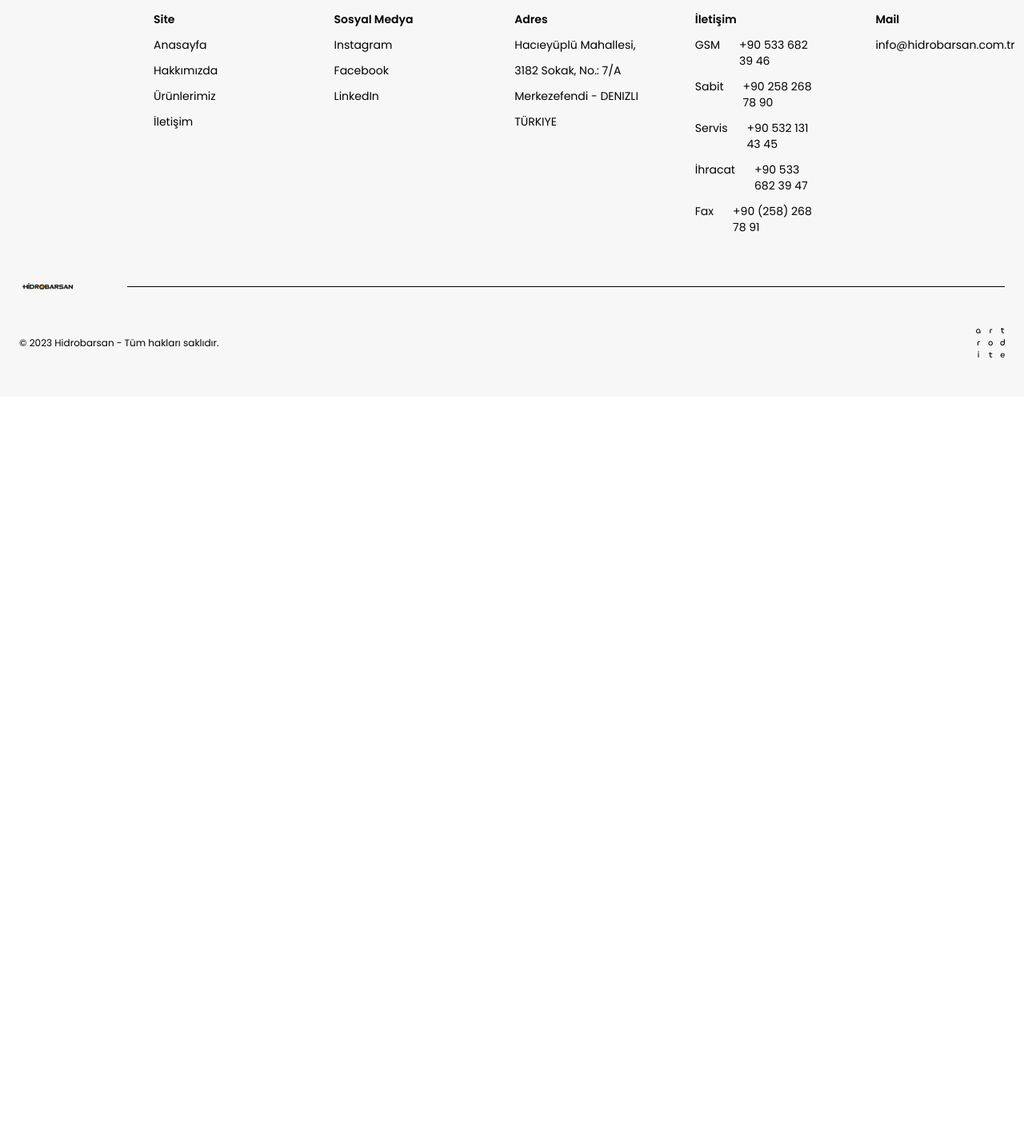
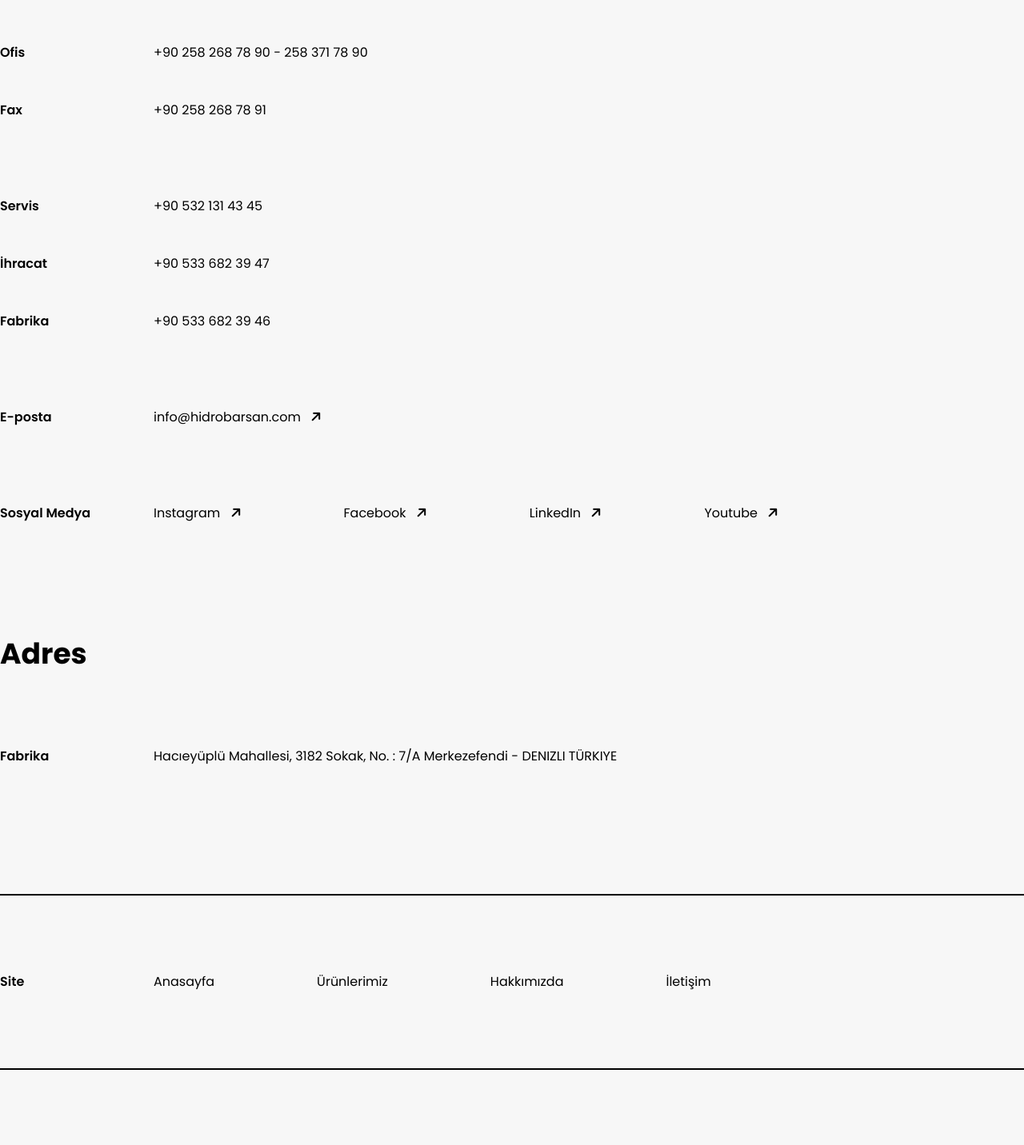
Before and after one commit to artrodite/hidrobarsan-website, a Vue app: page / in a window 1280 px wide. Shown: the part 2440-3872 px from the top of the page at 80% size. Before the commit the page ends 2936 px from the top, so only its background shows below. Built offline with nearby package versions, Linux system fonts and the light colour scheme; what @tresjs/core would draw is missing.

Commit message:
update():: footer

```diff
--- a/public/index.html
+++ b/public/index.html
@@ -6,6 +6,7 @@
     <meta content="width=device-width,initial-scale=1.0" name="viewport">
     <link href="/favicon/favicon.ico" rel="icon">
     <title>Hidrobarsan</title>
+    <script crossorigin="anonymous" src="https://kit.fontawesome.com/160edd8076.js"></script>
 </head>
 <body>
 <noscript>
@@ -15,6 +16,5 @@
 <div id="app"></div>
 <!-- built files will be auto injected -->
 <!--<script src="https://unpkg.com/flowbite@1.5.1/dist/flowbite.js"></script>-->
-<script crossorigin="anonymous" src="https://kit.fontawesome.com/160edd8076.js"></script>
 </body>
 </html>
--- a/src/components/Footer.vue
+++ b/src/components/Footer.vue
@@ -1,111 +1,159 @@
 <template>
-    <footer class="bg-[#F7F7F7] w-full mt-12">
-        <div class="container mx-auto">
-            <div class="hidden md:grid py-12 px-6 md:pt-24 md:pl-48  justify-items-between text-sm grid-cols-1 md:grid-cols-3 lg:grid-cols-5 gap-16">
+    <footer class="bg-[#F7F7F7] container px-6 md:px-0 mx-auto mt-12">
+        <div>
+            <h1 class="font-bold text-4xl mb-24">İletişim Bilgilerimiz</h1>
             <ul>
-                    <li class="font-semibold"> Site</li>
-                    <li>
-                        <router-link
-                                to="/">Anasayfa
-                        </router-link>
+                <li class="flex mb-12">
+                    <div class="w-24 md:w-48 font-semibold">
+                        Ofis
+                    </div>
+                    <div>
+                        <a href="tel:902582687890" class="link-hover-animation">
+                            +90 258 268 78 90
+                        </a>
+                        -
+                        <a href="tel:902583717890" class="link-hover-animation">
+                            258 371 78 90
+                        </a>
+                    </div>
                 </li>
-                    <li>
-                        <router-link
-                                to="/hakkimizda">Hakkımızda
-                        </router-link>
+                <li class="flex mb-24">
+                    <div class="w-24 md:w-48 font-semibold">
+                        Fax
+                    </div>
+                    <div>
+                        <a href="tel:902582687891" class="link-hover-animation">
+                            +90 258 268 78 91
+                        </a>
+                    </div>
                 </li>
-                    <li>
-                        <router-link
-                                to="/urunlerimiz">Ürünlerimiz
-                        </router-link>
+                <li class="flex mb-12">
+                    <div class="w-24 md:w-48 font-semibold">
+                        Servis
+                    </div>
+                    <div>
+                        <a href="tel:905321314345" class="link-hover-animation">
+                            +90 532 131 43 45
+                        </a>
+                    </div>
                 </li>
-                    <li>
-                        <router-link
-                                to="/iletisim">İletişim
-                        </router-link>
+                <li class="flex mb-12">
+                    <div class="w-24 md:w-48 font-semibold">
+                        İhracat
+                    </div>
+                    <div>
+                        <a href="tel:905336823947" class="link-hover-animation">
+                            +90 533 682 39 47
+                        </a>
+                    </div>
+                </li>
+                <li class="flex mb-24">
+                    <div class="w-24 md:w-48 font-semibold">
+                        Fabrika
+                    </div>
+                    <div>
+                        <a href="tel:905336823946" class="link-hover-animation">
+                            +90 533 682 39 46
+                        </a>
+                    </div>
+                </li>
+                <li class="flex mb-24">
+                    <div class="w-24 md:w-48 font-semibold">
+                        E-posta
+                    </div>
+                    <a href="mailto:info@hidrobarsan.com" target="_blank" class="link-hover-animation">
+                        info@hidrobarsan.com  <i class="ml-2 fa fa-arrow-right" style="transform: rotate(-45deg)"/>
+                    </a>
+                </li>
+                <li class="flex flex-col md:flex-row mb-12">
+                    <div class="w-32 md:w-48 mb-4 md:mb-0 font-semibold">
+                        Sosyal Medya
+                    </div>
+                    <div class="grid grid-cols-2 gap-4 md:flex md:gap-32">
+                        <a href="https://www.instagram.com/hidrobarsanmakina/" target="_blank"
+                           class="link-hover-animation">
+                            Instagram <i class="ml-2 fa fa-arrow-right" style="transform: rotate(-45deg)"/>
+                        </a>
+                        <a href="https://www.facebook.com/people/Hidrobarsan-Mermer-Makinalar%C4%B1/100063876920005/"
+                           target="_blank" class="link-hover-animation">
+                            Facebook <i class="ml-2 fa fa-arrow-right" style="transform: rotate(-45deg)"/>
+                        </a>
+                        <a href="https://www.linkedin.com/company/hidrobarsan-mermer-makinalar%C4%B1" target="_blank"
+                           class="link-hover-animation">
+                            LinkedIn <i class="ml-2 fa fa-arrow-right" style="transform: rotate(-45deg)"/>
+                        </a>
+                        <a href="https://www.youtube.com/@Hidrobarsanmakinalari" target="_blank"
+                           class="link-hover-animation">
+                            Youtube <i class="ml-2 fa fa-arrow-right" style="transform: rotate(-45deg)"/>
+                        </a>
+                    </div>
                 </li>
             </ul>
-                <!---->
+        </div>
+        <div class="py-24">
+            <h1 class="font-bold text-4xl mb-24">Adres</h1>
             <ul>
-                    <li class="font-semibold"> Sosyal Medya</li>
-                    <li><a href="https://www.instagram.com/hidrobarsanmakina/" target="_blank">Instagram </a></li>
-                    <li><a href="https://www.facebook.com/people/Hidrobarsan-Mermer-Makinalar%C4%B1/100063876920005/"
-                           target="_blank">Facebook </a></li>
-                    <li><a href="https://www.linkedin.com/company/hidrobarsan-mermer-makinalar%C4%B1" target="_blank">LinkedIn </a>
+                <li class="flex flex-col md:flex-row mb-12">
+                    <div class="w-24 md:w-48 mb-4 md:md-0 font-semibold">
+                        Fabrika
+                    </div>
+                    <div>
+                        Hacıeyüplü Mahallesi, 3182 Sokak, No. : 7/A Merkezefendi - DENIZLI TÜRKIYE
+                    </div>
                 </li>
             </ul>
-                <!---->
+        </div>
+        <div class="divider w-full h-0.5 bg-black"></div>
+        <div class="py-24">
             <ul>
-                    <li class="font-semibold">Adres</li>
-                    <li>Hacıeyüplü Mahallesi,</li>
-                    <li>3182 Sokak, No.: 7/A</li>
-                    <li>Merkezefendi - DENIZLI</li>
-                    <li>TÜRKIYE</li>
-                </ul>
-                <!---->
-                <ul class="mr-2">
-                    <li class="font-semibold"> İletişim</li>
-                    <li class="flex justify-between">
-                        <span class="me-6"> GSM </span>
-                        <span> +90 533 682 39 46 </span>
-                    </li>
-                    <li class="flex justify-between">
-                        <span class="me-6"> Sabit </span>
-                        <span> +90 258 268 78 90 </span>
-                    </li>
-                    <li class="flex justify-between">
-                        <span class="me-6"> Servis </span>
-                        <span> +90 532 131 43 45 </span>
-                    </li>
-                    <li class="flex justify-between">
-                        <span class="me-6"> İhracat </span>
-                        <span> +90 533 682 39 47 </span>
-                    </li>
-                    <li class="flex justify-between">
-                        <span class="me-6"> Fax </span>
-                        <span> +90 (258) 268 78 91 </span>
+                <li class="flex flex-col md:flex-row">
+                    <div class="w-24 mb-4 md:mb-0 md:w-48 font-semibold">
+                        Site
+                    </div>
+                    <div class="grid grid-cols-2 gap-4 md:flex md:gap-32">
+                        <router-link to="/" class="link-hover-animation">
+                            Anasayfa
+                        </router-link>
+                        <router-link to="/urunlerimiz" class="link-hover-animation">
+                            Ürünlerimiz
+                        </router-link>
+                        <router-link to="/hakkimizda" class="link-hover-animation">
+                            Hakkımızda
+                        </router-link>
+                        <router-link to="/iletisim" class="link-hover-animation">
+                            İletişim
+                        </router-link>
+                    </div>
                 </li>
             </ul>
-                <!---->
-                <ul>
-                    <li class="font-semibold">Mail</li>
-                    <li><a href="mailto:info@hidrobarsan.com.tr" target="_blank">info@hidrobarsan.com.tr</a></li>
-                </ul>
-
-
         </div>
-            <mobile-footer-contact class="block md:hidden"/>
-            <div data-aos="flip-up" data-aos-duration="1500">
-                <div class="px-6 flex items-center">
-                    <div class="w-20 me-16">
-                        <img alt="logo" src="@/assets/logo.png">
-                    </div>
-                    <div class="w-full border-t border-black"></div>
-                </div>
-                <div class="px-6 py-12 flex items-center justify-between">
-                    <div class="text-xs order-2 md:order-1">© 2023 Hidrobarsan - Tüm hakları saklıdır.</div>
-                    <a class="order-1 md:order-2" href="https://artrodite.com" target="_blank">
-                        <img alt="artrodite" src="@/assets/artrodite-logo.svg">
+        <div class="divider w-full h-0.5 bg-black"></div>
+        <div class="grid grid-cols-2 py-24 md:flex items-center justify-between">
+            <router-link to="/">
+                <img src="@/assets/logo.png" alt="logo" class="w-40">
+            </router-link>
+            <a href="https://artrodite.com" target="_blank"
+               class="order-3 col-span-2 md:order-2 flex justify-center mt-12 md:mt-0 md:block">
+                <img src="@/assets/artrodite-logo.svg" alt="artrodite" class="">
             </a>
-                </div>
+            <div class="text-sm text-right md:text-center">
+                © 2023 Hidrobarsan <br class="md:hidden"> Tüm Hakları Saklıdır
             </div>
         </div>
     </footer>
 </template>
 
 <script>
-import MobileFooterContact from "@/components/FooterPartials/MobileFooterContact.vue";
-
 export default {
     name: "Footer",
-    components: {MobileFooterContact}
+    components: {}
 }
 </script>
 
 <style scoped>
 
-li {
-    margin-bottom: 12px;
-}
+/*li {*/
+/*    margin-bottom: 30px;*/
+/*}*/
 
 </style>
```
Also changed, not shown: 1 other file (tests, documents, lock files or other folders). Lines whose indentation alone changed are shown as unchanged.
